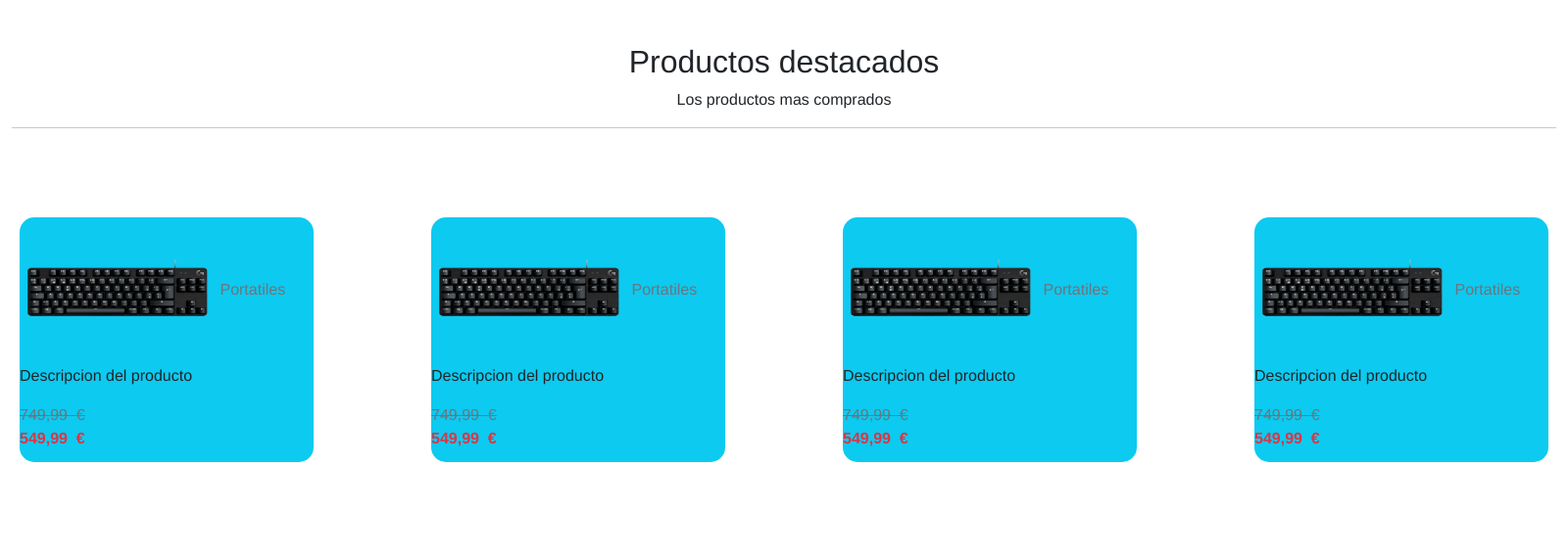
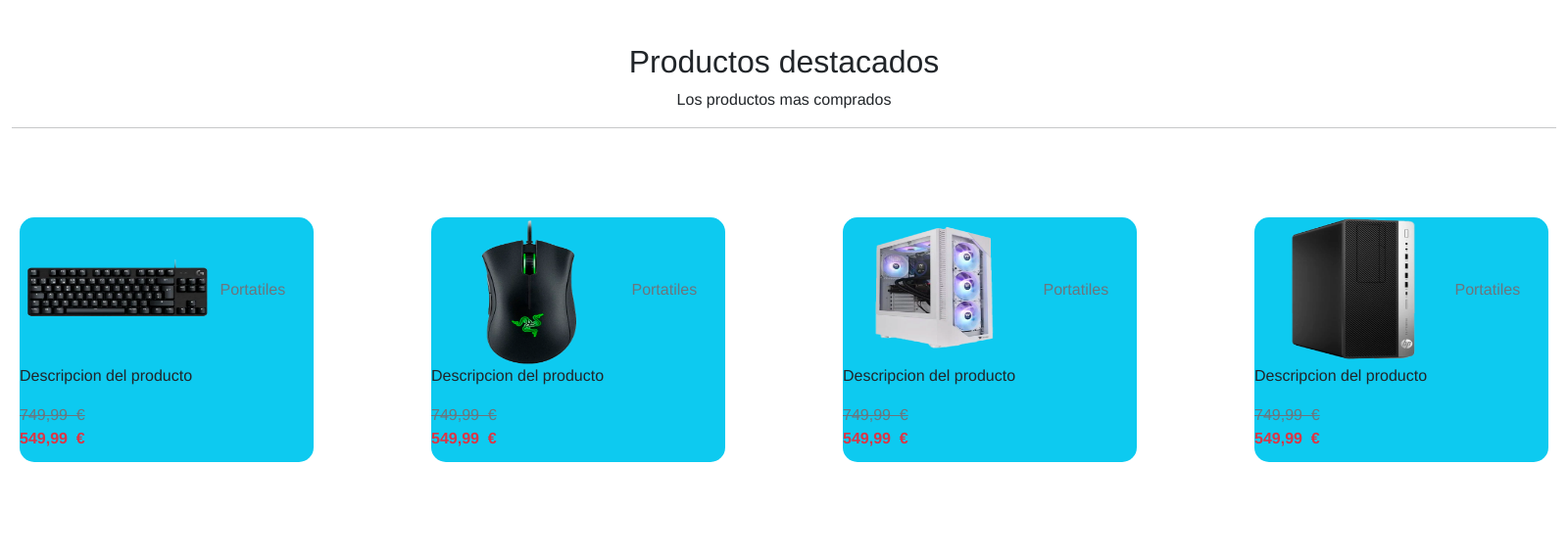
Before and after one commit to anietooo/DWES_P3_LuisJ_AlejandroN, a PHP site: page / in a window 1600 px wide. Shown: the part 501-1072 px from the top of the page at 98% size. Run offline with PHP 8.4, Linux system fonts and the light colour scheme.

Commit message:
img sin fondo

```diff
--- a/index.php
+++ b/index.php
@@ -83,28 +83,28 @@ require_once("./views/header.php")
           <div class="hr-mg gallery d-flex justify-content-center align-items-center">
             <div class=" gap-3 d-flex justify-content-between align-items-center" style="width: 1560px; height: 500px;">
             <div class="bg-info radius" style="width: 300px; height: 250px;">
-                <img src="./views/img/G413TKL.png" alt="" style="width: 200px; height: 150px;">
+                <img src="./views/img/SinFondo/G413TKL.png" alt="" style="width: 200px; height: 150px;">
                 <span class="text-muted">Portatiles</span>
                 <p>Descripcion del producto</p>
                 <span class="text-decoration-line-through text-muted">749,99 &nbsp;€</span>
                 <p class="fw-bold text-danger">549,99 &nbsp;€</p>
               </div>
               <div class="bg-info radius" style="width: 300px; height: 250px;">
-                <img src="./views/img/G413TKL.png" alt="" style="width: 200px; height: 150px;">
+                <img src="./views/img/SinFondo/RazerDeathAdderEssential.png" alt="" style="width: 200px; height: 150px;">
                 <span class="text-muted">Portatiles</span>
                 <p>Descripcion del producto</p>
                 <span class="text-decoration-line-through text-muted">749,99 &nbsp;€</span>
                 <p class="fw-bold text-danger">549,99 &nbsp;€</p>
               </div>
               <div class="bg-info radius" style="width: 300px; height: 250px;">
-                <img src="./views/img/G413TKL.png" alt="" style="width: 200px; height: 150px;">
+                <img src="./views/img/SinFondo/NeoPC.png" alt="" style="width: 200px; height: 150px;">
                 <span class="text-muted">Portatiles</span>
                 <p>Descripcion del producto</p>
                 <span class="text-decoration-line-through text-muted">749,99 &nbsp;€</span>
                 <p class="fw-bold text-danger">549,99 &nbsp;€</p>
               </div>
               <div class="bg-info radius" style="width: 300px; height: 250px;">
-                <img src="./views/img/G413TKL.png" alt="" style="width: 200px; height: 150px;">
+                <img src="./views/img/SinFondo/HPEliteDesk800G1.png" alt="" style="width: 200px; height: 150px;">
                 <span class="text-muted">Portatiles</span>
                 <p>Descripcion del producto</p>
                 <span class="text-decoration-line-through text-muted">749,99 &nbsp;€</span>
```
Also changed, not shown: views/img/SinFondo/G413TKL.png (renamed from views/img/G413TKL.png), views/img/SinFondo/HPEliteDesk800G1.png (added), views/img/SinFondo/NeoPC.png (added), views/img/SinFondo/RazerDeathAdderEssential.png (added).
